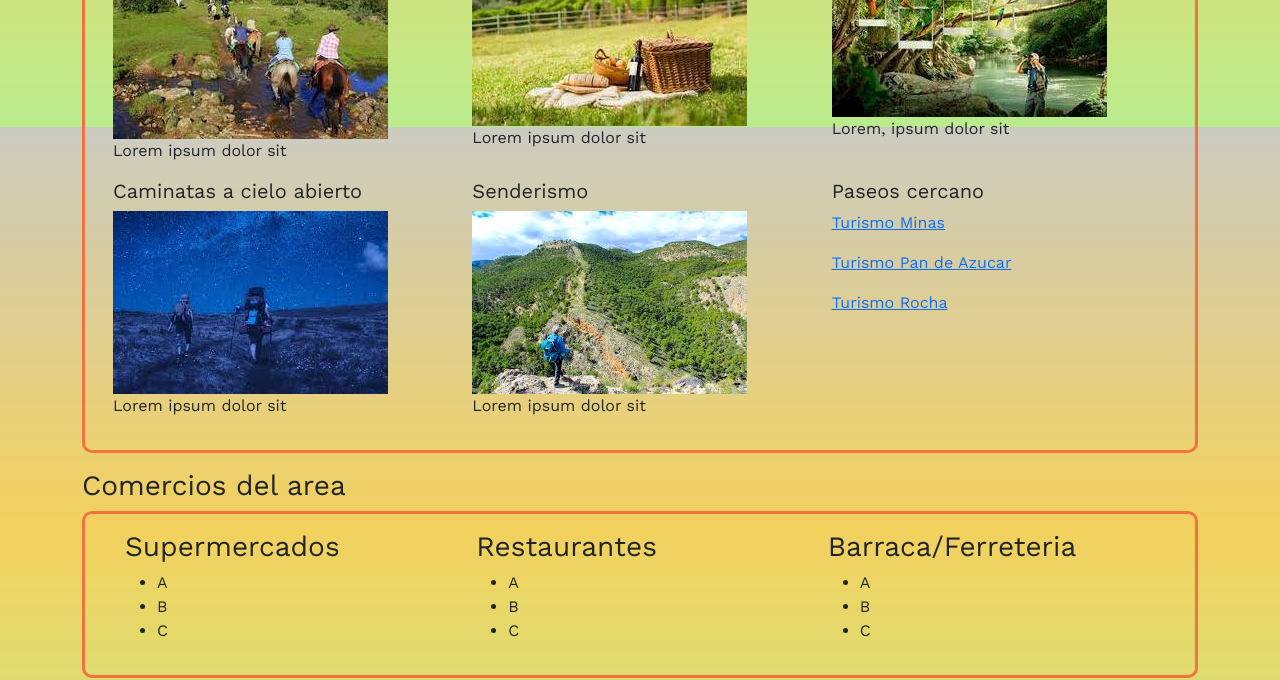
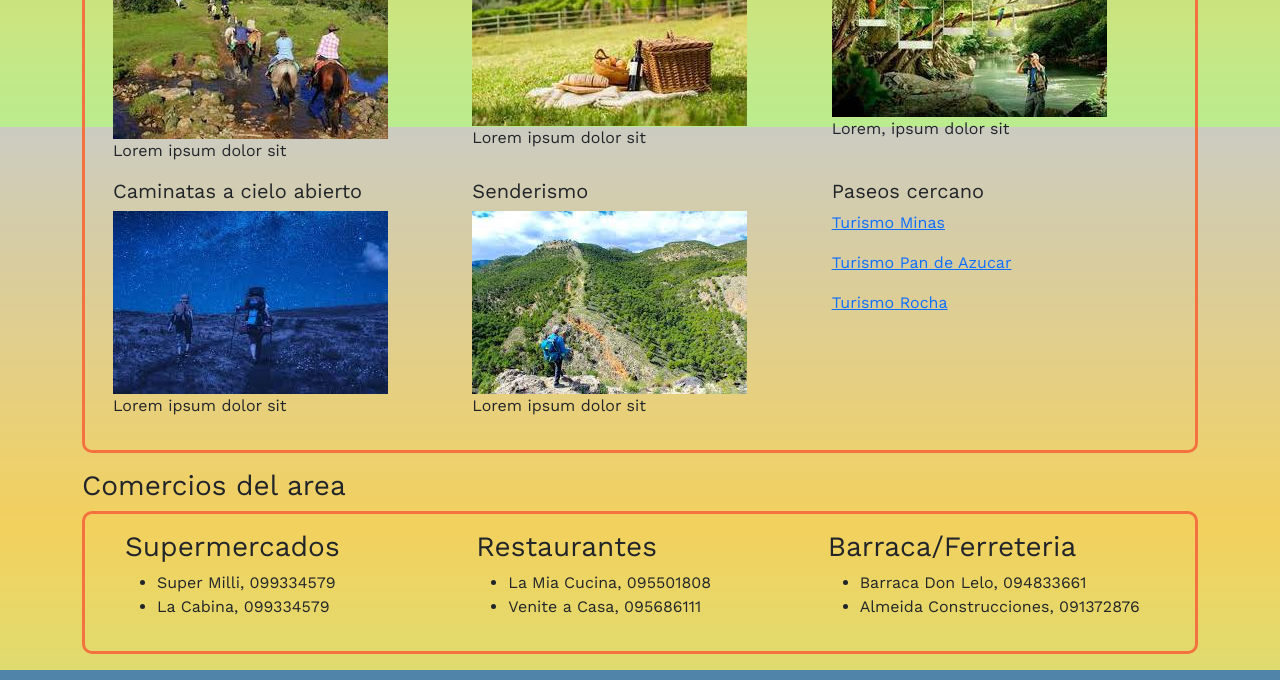
Before and after one commit to Gustavokl/De_las_sierras, a plain HTML site: page paginas/informacion.html in a window 1280 px wide. Shown: the part 1473-2153 px from the top of the page. Drawn offline with nearby package versions, Linux system fonts and the light colour scheme; a web font is replaced by a local one.

Commit message:
informacion_update

```diff
--- a/paginas/informacion.html
+++ b/paginas/informacion.html
@@ -9,7 +9,6 @@
     <link rel="shortcut icon" href="../assets/images/favicon_hoja.png">
     <link href="https://cdn.jsdelivr.net/npm/bootstrap@5.0.2/dist/css/bootstrap.min.css" rel="stylesheet"
         integrity="sha384-EVSTQN3/azprG1Anm3QDgpJLIm9Nao0Yz1ztcQTwFspd3yD65VohhpuuCOmLASjC" crossorigin="anonymous">
-
     <link rel="stylesheet" href="../css/gridestilos.css">
     <link rel="stylesheet" href="https://cdnjs.cloudflare.com/ajax/libs/animate.css/4.1.1/animate.min.css" />
 </head>
@@ -209,28 +208,24 @@
                 <div class="p10 col-lg-4 col-md-12">
                     <h3>Supermercados</h3>
                     <ul class="decoracion">
-
-                        <li>A</li>
-                        <li>B</li>
-                        <li>C</li>
+                        <li>Super Milli, 099334579</li>
+                        <li>La Cabina, 099334579</li>
                     </ul>
                 </div>
 
                 <div class="p11 col-lg-4 col-md-12">
                     <h3>Restaurantes</h3>
                     <ul>
-                        <li>A</li>
-                        <li>B</li>
-                        <li>C</li>
+                        <li>La Mia Cucina, 095501808</li>
+                        <li>Venite a Casa, 095686111</li>
                     </ul>
                 </div>
 
                 <div class="p12 col-lg-4 col-md-12">
                     <h3>Barraca/Ferreteria</h3>
                     <ul>
-                        <li>A</li>
-                        <li>B</li>
-                        <li>C</li>
+                        <li>Barraca Don Lelo, 094833661</li>
+                        <li>Almeida Construcciones, 091372876</li>
                     </ul>
                 </div>
             </div>
```
